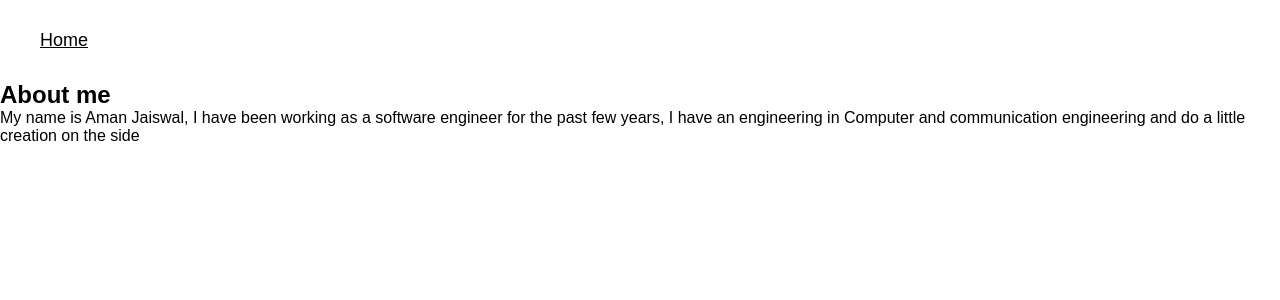
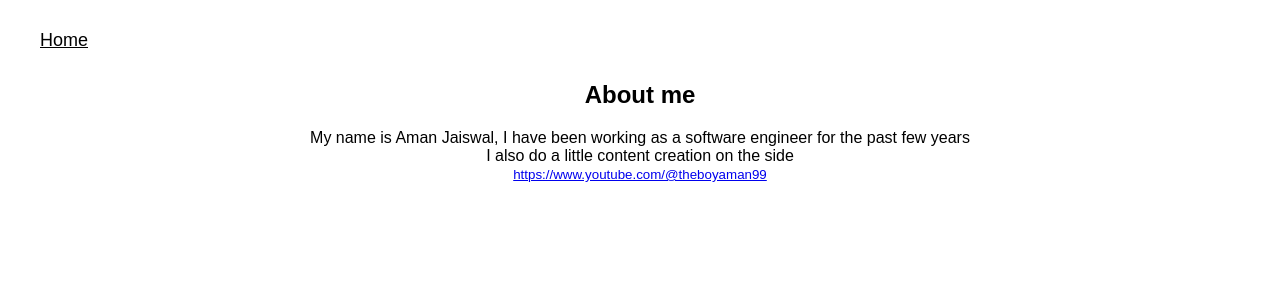
Before and after one commit to AmanJaiswal99/tictactoe, a React (Create React App) app: page /about in a window 1280 px wide. Shown: the top 300 px of the page. Built offline with nearby package versions, Linux system fonts and the light colour scheme.

Commit message:
F-13 About, contact and sme changes in games page

```diff
--- a/src/App.js
+++ b/src/App.js
@@ -8,6 +8,7 @@ import About from './components/pages/About';
 import Games from './components/games/Games';
 import Blogs from './components/blogs/Blogs';
 import PingPongGame from './components/games/PingPongGame';
+import Contact from './components/pages/Contact';
 function App() {
 
   return (
@@ -22,6 +23,7 @@ function App() {
         <Route path="/games" element={<Games/>} />
         <Route path="/blogs" element={<Blogs/>} />
         <Route path="/pingpong" element={<PingPongGame/>} />
+        <Route path="/contact" element={<Contact/>} />
     </Routes>
     </div>
     </Router>
--- a/src/components/games/Games.jsx
+++ b/src/components/games/Games.jsx
@@ -10,8 +10,6 @@ function Games() {
     <div className='games'>
         <h2>Pick from the below Games</h2>
         <ol>
-        <li><Link to="/tictac">Tic Tac Toe</Link></li>
-        <li><Link to="/dino">Dino jump</Link></li>
         <li><Link to="/pingpong">Ping pong</Link></li>
         {/* Add more game links here */}
       </ol>
--- a/src/components/games/PingPongGame.jsx
+++ b/src/components/games/PingPongGame.jsx
@@ -128,8 +128,8 @@ const PingPongGame = () => {
     paddle.current.dx = 0;
     ball.current.x = 240;
     ball.current.y = 150;
-    ball.current.dx = 3;
-    ball.current.dy = -3;
+    ball.current.dx = 5;
+    ball.current.dy = -5;
     timerRef.current = 0;
     setDisplayTimer(0);
     setGameOver(false);
--- a/src/components/pages/About.jsx
+++ b/src/components/pages/About.jsx
@@ -2,10 +2,11 @@ import React from 'react'
 
 function About () {
     return (
-        <div>
+        <div className="page-title">
             <h2>About me</h2>
-            <p>My name is Aman Jaiswal, I have been working as a software engineer for the past few years,
-             I have an engineering in Computer and communication engineering and do a little creation on the side </p>
+            <p>My name is Aman Jaiswal, I have been working as a software engineer for the past few years </p>
+            <p> I also do a little content creation on the side </p>
+            <small><a href='https://www.youtube.com/@theboyaman99' target='blank'>https://www.youtube.com/@theboyaman99</a></small>
         </div>
       );
 }
--- /dev/null
+++ b/src/components/pages/Contact.jsx
@@ -0,0 +1,10 @@
+function Contact() {
+    return (
+    <div className="page-title">
+        <p>If you would like to get in touch, feel free to reach out via linkedin</p>
+        <p><a href="https://www.linkedin.com/in/jaiswal-aman/" target="_blank" rel="noopener noreferrer">https://www.linkedin.com/in/jaiswal-aman/</a></p>
+    </div>
+    );
+}
+
+export default Contact;
--- a/src/components/pages/Homepage.jsx
+++ b/src/components/pages/Homepage.jsx
@@ -26,6 +26,12 @@ function Homepage() {
           <li>
             <Link to='/blogs'>Blogs</Link>
           </li>
+          <li>
+            <p>|</p>
+          </li>
+          <li>
+            <Link to='/contact'>Contact</Link>
+          </li>
         </ul>
     </div>
   )
--- a/src/styles/homepage.css
+++ b/src/styles/homepage.css
@@ -9,6 +9,9 @@ h1{
     font-size: 2.5rem;
     font-weight: 1500;
     font-family: cursive;
+    margin-bottom: 20px;
+}
+h2{
     margin-bottom: 20px;
 }
 
```
